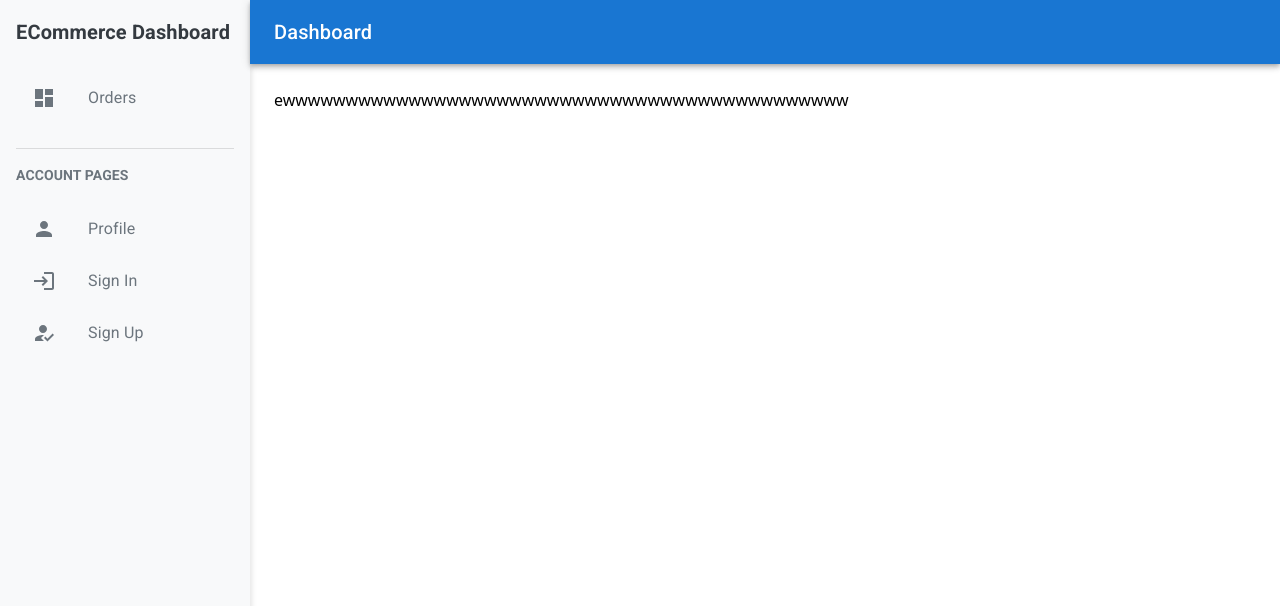
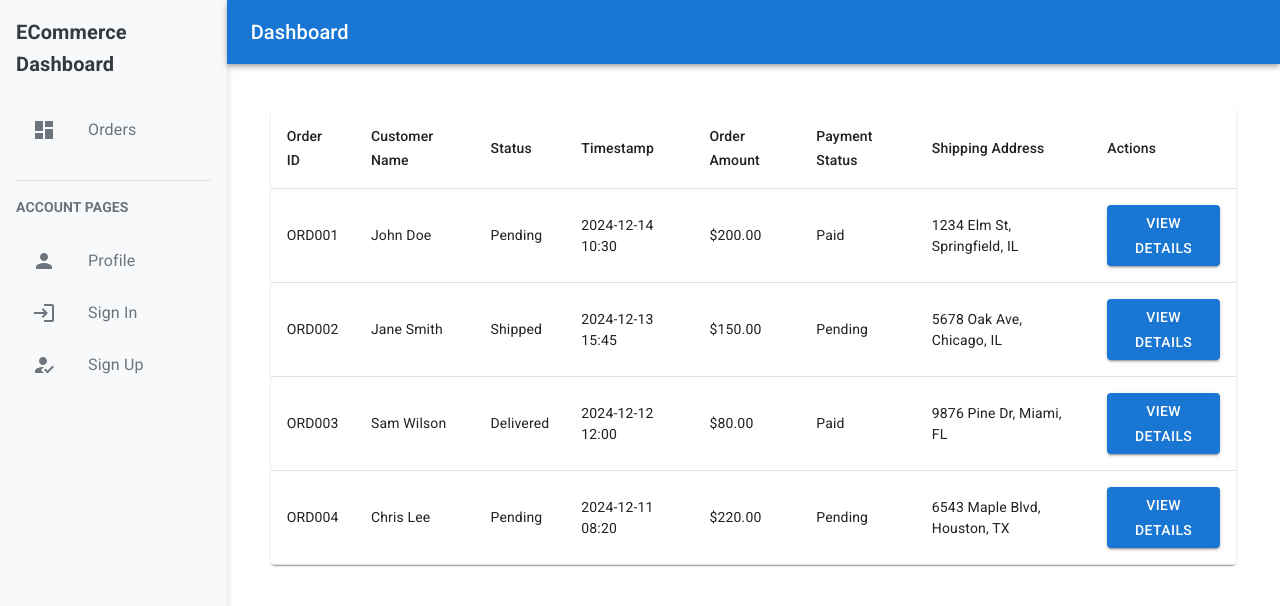
Before and after one commit to amhoba2014/e-commerce-order-tracking-and-performance-dashboard, a Next.js app in the folder frontend/assets/: page /orders in a window 1280 px wide. Shown: the top 606 px of the page. Built offline with nearby package versions, Linux system fonts and the light colour scheme.

Commit message:
order pages

```diff
--- a/frontend/assets/app/orders/page.tsx
+++ b/frontend/assets/app/orders/page.tsx
@@ -1,7 +1,85 @@
 'use client';
 
+import React from 'react';
+import { Table, TableBody, TableCell, TableContainer, TableHead, TableRow, Paper, Button } from '@mui/material';
+
 export default function Page() {
+  // Sample data for the orders
+  const orders = [
+    {
+      orderId: 'ORD001',
+      customerName: 'John Doe',
+      status: 'Pending',
+      timestamp: '2024-12-14 10:30',
+      amount: '$200.00',
+      paymentStatus: 'Paid',
+      shippingAddress: '1234 Elm St, Springfield, IL',
+    },
+    {
+      orderId: 'ORD002',
+      customerName: 'Jane Smith',
+      status: 'Shipped',
+      timestamp: '2024-12-13 15:45',
+      amount: '$150.00',
+      paymentStatus: 'Pending',
+      shippingAddress: '5678 Oak Ave, Chicago, IL',
+    },
+    {
+      orderId: 'ORD003',
+      customerName: 'Sam Wilson',
+      status: 'Delivered',
+      timestamp: '2024-12-12 12:00',
+      amount: '$80.00',
+      paymentStatus: 'Paid',
+      shippingAddress: '9876 Pine Dr, Miami, FL',
+    },
+    {
+      orderId: 'ORD004',
+      customerName: 'Chris Lee',
+      status: 'Pending',
+      timestamp: '2024-12-11 08:20',
+      amount: '$220.00',
+      paymentStatus: 'Pending',
+      shippingAddress: '6543 Maple Blvd, Houston, TX',
+    },
+  ];
+
   return (
-    <div>ewwwwwwwwwwwwwwwwwwwwwwwwwwwwwwwwwwwwwwwwwwwww</div>
-  )
+    <div style={{ padding: '20px' }}>
+      <TableContainer component={Paper}>
+        <Table>
+          <TableHead>
+            <TableRow>
+              <TableCell>Order ID</TableCell>
+              <TableCell>Customer Name</TableCell>
+              <TableCell>Status</TableCell>
+              <TableCell>Timestamp</TableCell>
+              <TableCell>Order Amount</TableCell>
+              <TableCell>Payment Status</TableCell>
+              <TableCell>Shipping Address</TableCell>
+              <TableCell>Actions</TableCell>
+            </TableRow>
+          </TableHead>
+          <TableBody>
+            {orders.map((order) => (
+              <TableRow key={order.orderId}>
+                <TableCell>{order.orderId}</TableCell>
+                <TableCell>{order.customerName}</TableCell>
+                <TableCell>{order.status}</TableCell>
+                <TableCell>{order.timestamp}</TableCell>
+                <TableCell>{order.amount}</TableCell>
+                <TableCell>{order.paymentStatus}</TableCell>
+                <TableCell>{order.shippingAddress}</TableCell>
+                <TableCell>
+                  <Button variant="contained" color="primary">
+                    View Details
+                  </Button>
+                </TableCell>
+              </TableRow>
+            ))}
+          </TableBody>
+        </Table>
+      </TableContainer>
+    </div>
+  );
 }
```
